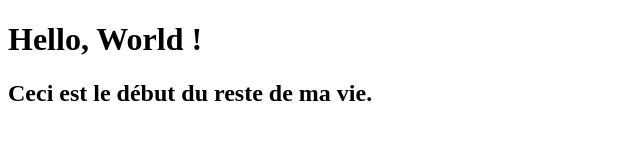
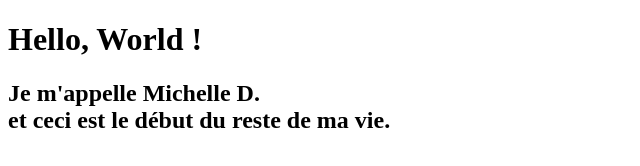
Before and after one commit to mdkwe/THP_mdkwe-publish, a plain HTML site: page index.html in a window 1280 px wide. Shown: the whole page, without its empty margins (0-640 px from the left). Drawn offline with Linux system fonts and the light colour scheme.

Commit message:
change h2

```diff
--- a/index.html
+++ b/index.html
@@ -11,7 +11,7 @@
             Hello, World !
       </h1>
       <h2>
-            Ceci est le début du reste de ma vie.
+            Je m'appelle Michelle D. <br> et ceci est le début du reste de ma vie.
       </h2>
 </body>
 </html>
```
